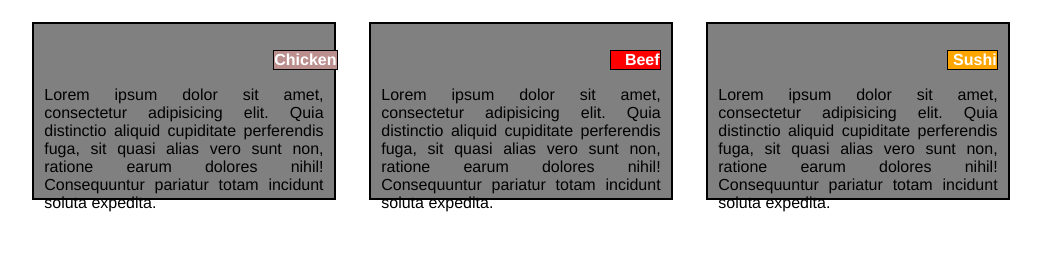
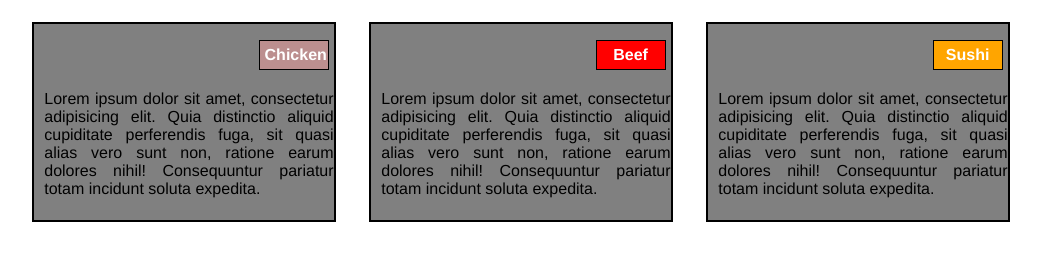
Before and after one commit to lavinas/html-johns-hopkins, a plain HTML site: page mod2/index.html in a window 1280 px wide. Shown: the part 61-322 px from the top of the page, without its empty margins (119-1160 px from the left). Drawn offline with Linux system fonts and the light colour scheme.

Commit message:
mod 2 - new layout

```diff
--- a/mod2/css/styles.css
+++ b/mod2/css/styles.css
@@ -7,15 +7,11 @@ h1 {
   text-align: center;
 }
 
-* {
-  box-sizing: border-box;
-}
-
 .c1 {
   border: 2px solid black;
   background-color:grey;
   width: 90%;
-  height: 178px;
+  height: 200px;
   margin-right: auto;
   margin-left: auto;
   margin-top: 10px;
@@ -24,12 +20,18 @@ h1 {
   color: black;
   text-align: justify;
   padding: 10px;
+  position: relative;
 }
 
 .p1 {
-  float: left;
-  text-align: right;
-  margin-left: 82%;
+  position: absolute;
+  right: 0;
+  top: 0;
+  padding: 5px;
+  margin-right: 5px;
+  width: 70px;
+  height: 30px;
+  text-align: center;
   border: 1px solid black;
   font-weight: bold;
   background-color: rosybrown;
@@ -37,8 +39,14 @@ h1 {
 }
 
 .p2 {
-  text-align: right;
-  margin-left: 82%;
+  position: absolute;
+  right: 0;
+  top: 0;
+  padding: 5px;
+  margin-right: 5px;
+  width: 70px;
+  height: 30px;
+  text-align: center;
   border: 1px solid black;
   font-weight: bold;
   background-color: red;
@@ -46,8 +54,14 @@ h1 {
 }
 
 .p3 {
-  text-align: right;
-  margin-left: 82%;
+  position: absolute;
+  right: 0;
+  top: 0;
+  padding: 5px;
+  margin-right: 5px;
+  width: 70px;
+  height: 30px;
+  text-align: center;
   border: 1px solid black;
   font-weight: bold;
   background-color: orange;
@@ -55,10 +69,9 @@ h1 {
 }
 
 .p4 {
-  float: bottom;
+  position: absolute;
+  top: 50px;
 }
-
-
 
 /* Simple Responsive Framework. */
 .row {
--- a/test/css/styles.css
+++ b/test/css/styles.css
@@ -6,3 +6,40 @@
     border: 2px solid red;
     background-color: grey;
 }
+
+div#container {
+    background-color: #00FFFF;
+    width: 500;
+    height: 500;
+    display: b;
+    overflow: scroll;
+}
+
+p {
+    width: 50px;
+    height: 50px;
+    border: 1px solid black;
+}
+
+#p1 {
+    background-color: #A52A2A;
+    float:  left;
+    margin-left: 10px;
+}
+#p2 {
+    background-color: #DEB887;
+    float:  left;
+    margin-left: 10px;
+
+}
+#p3 {
+    background-color: #5F9EA0;
+    float:  left;
+    margin-left: 10px;
+}
+
+#p4 {
+    background-color: #FF7F50;
+    float:  left;
+    margin-left: 10px;
+}
```
Also changed, not shown: test/index5.html (added, +18 -0 lines).
